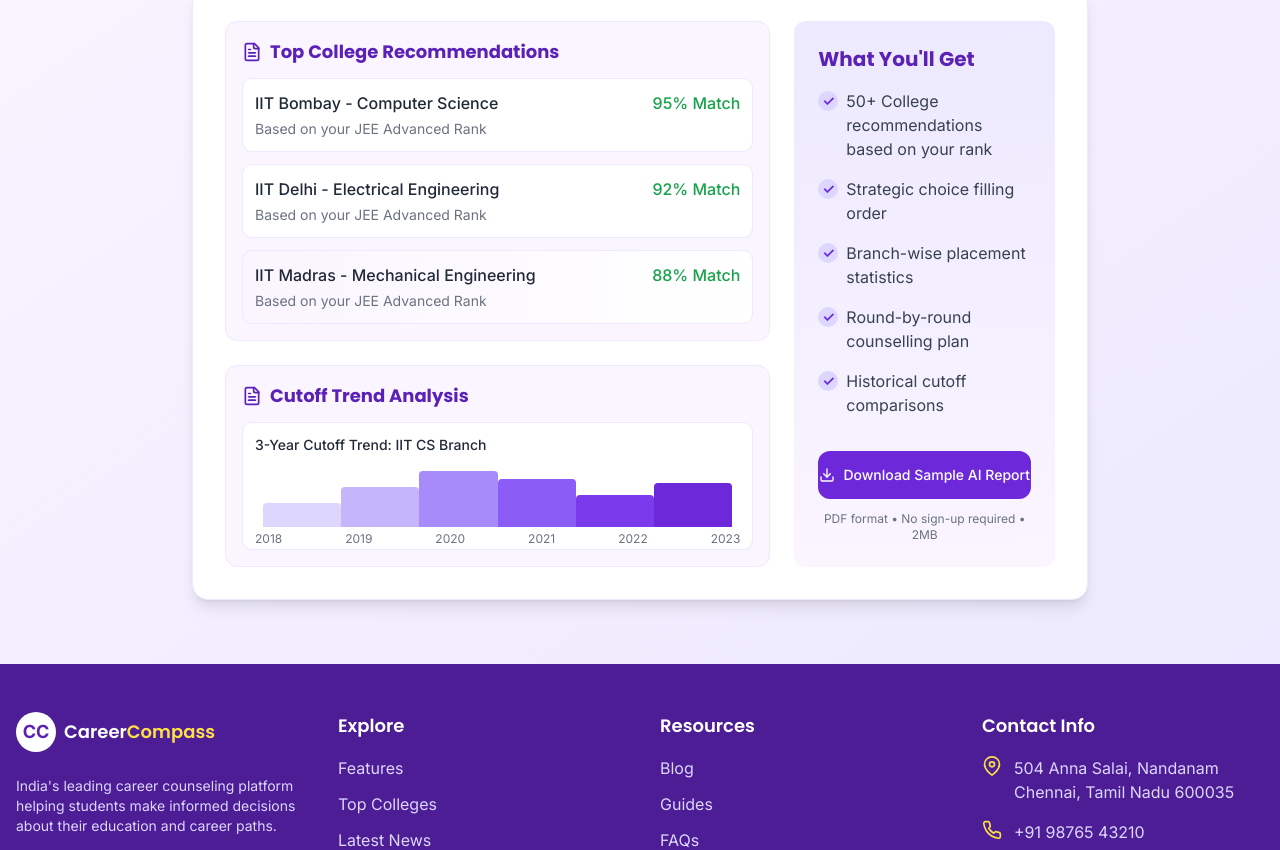
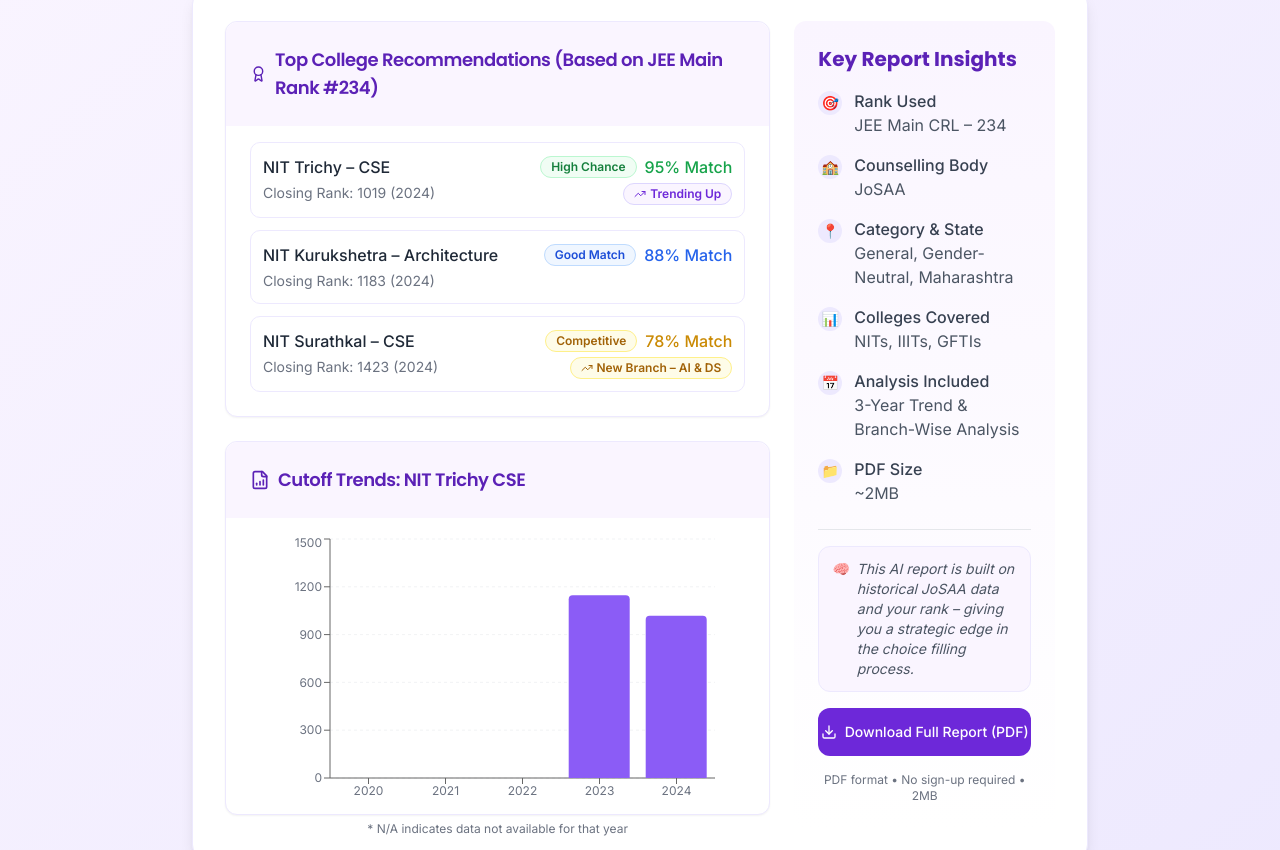
Before and after one commit to shubham196/career-compass-reimagine, a React (Vite) app: page /ai-choice-filling in a window 1280 px wide. Shown: the part 874-1724 px from the top of the page. Built offline with nearby package versions, Linux system fonts and the light colour scheme.

Commit message:
feat: Implement AI report overview section
Implement the AI report overview section with the suggested UI structure, including top recommendations, cutoff trends (optional), key insights, and a download option.

```diff
--- a/src/components/SampleAIReportSection.tsx
+++ b/src/components/SampleAIReportSection.tsx
@@ -1,7 +1,38 @@
 
 import React from "react";
 import { Button } from "@/components/ui/button";
-import { FileText, Download } from "lucide-react";
+import { FileText, Download, Award, TrendingUp, School, FileBarChart } from "lucide-react";
+import {
+  Card,
+  CardHeader,
+  CardTitle,
+  CardContent,
+  CardFooter
+} from "@/components/ui/card";
+import { Badge } from "@/components/ui/badge";
+import {
+  ChartContainer,
+  ChartTooltip,
+  ChartTooltipContent
+} from "@/components/ui/chart";
+import {
+  Bar,
+  BarChart,
+  CartesianGrid,
+  ResponsiveContainer,
+  XAxis,
+  YAxis,
+} from "recharts";
+import { Separator } from "@/components/ui/separator";
+
+// Sample data for cutoff trends
+const cutoffData = [
+  { year: '2020', value: null },
+  { year: '2021', value: null },
+  { year: '2022', value: null },
+  { year: '2023', value: 1147 },
+  { year: '2024', value: 1019 }
+];
 
 const SampleAIReportSection = () => {
   return (
@@ -9,122 +40,208 @@ const SampleAIReportSection = () => {
       <div className="container mx-auto px-4">
         <div className="text-center mb-10">
           <h2 className="text-3xl md:text-4xl font-bold mb-4 text-theme-primary">
-            Sample AI Report
+            Your Personalized College Report
           </h2>
           <p className="text-gray-600 max-w-2xl mx-auto">
-            See what's included in our comprehensive AI-powered college choice filling report before you purchase.
+            Based on your JEE scores, our AI has analyzed thousands of past admission records to generate these recommendations.
           </p>
         </div>
 
         <div className="max-w-4xl mx-auto bg-white rounded-2xl shadow-lg p-8 border border-purple-100">
           <div className="grid grid-cols-1 lg:grid-cols-3 gap-6">
-            {/* Column 1: Report Preview */}
+            {/* Column 1: Report Content */}
             <div className="lg:col-span-2 space-y-6">
-              <div className="rounded-lg p-4 bg-purple-50 border border-purple-100">
-                <h3 className="font-bold text-lg text-purple-800 flex items-center gap-2">
-                  <FileText className="h-5 w-5" />
-                  Top College Recommendations
-                </h3>
-                <div className="mt-3 space-y-3">
-                  <div className="p-3 bg-white rounded-md border border-purple-100">
+              {/* Section 1: Top Recommendations */}
+              <Card className="border border-purple-100">
+                <CardHeader className="bg-purple-50 rounded-t-lg">
+                  <CardTitle className="text-lg text-purple-800 flex items-center gap-2">
+                    <Award className="h-5 w-5" />
+                    Top College Recommendations (Based on JEE Main Rank #234)
+                  </CardTitle>
+                </CardHeader>
+                <CardContent className="pt-4">
+                  <div className="space-y-3">
+                    <div className="p-3 bg-white rounded-md border border-purple-100 hover:bg-purple-50 transition-colors">
                       <div className="flex justify-between">
-                      <span className="font-medium text-gray-800">IIT Bombay - Computer Science</span>
+                        <span className="font-medium text-gray-800">NIT Trichy – CSE</span>
+                        <div className="flex items-center gap-2">
+                          <Badge variant="outline" className="bg-green-50 text-green-700 border-green-200">High Chance</Badge>
                           <span className="text-green-600 font-medium">95% Match</span>
                         </div>
-                    <div className="text-sm text-gray-500 mt-1">Based on your JEE Advanced Rank</div>
                       </div>
-                  <div className="p-3 bg-white rounded-md border border-purple-100">
+                      <div className="flex justify-between text-sm text-gray-500 mt-1">
+                        <span>Closing Rank: 1019 (2024)</span>
+                        <Badge variant="outline" className="bg-purple-50 text-purple-700 border-purple-200">
+                          <TrendingUp className="h-3 w-3 mr-1" />
+                          Trending Up
+                        </Badge>
+                      </div>
+                    </div>
+
+                    <div className="p-3 bg-white rounded-md border border-purple-100 hover:bg-purple-50 transition-colors">
                       <div className="flex justify-between">
-                      <span className="font-medium text-gray-800">IIT Delhi - Electrical Engineering</span>
-                      <span className="text-green-600 font-medium">92% Match</span>
+                        <span className="font-medium text-gray-800">NIT Kurukshetra – Architecture</span>
+                        <div className="flex items-center gap-2">
+                          <Badge variant="outline" className="bg-blue-50 text-blue-700 border-blue-200">Good Match</Badge>
+                          <span className="text-blue-600 font-medium">88% Match</span>
                         </div>
-                    <div className="text-sm text-gray-500 mt-1">Based on your JEE Advanced Rank</div>
                       </div>
-                  <div className="p-3 bg-white rounded-md border border-purple-100 bg-gradient-to-r from-purple-50 to-transparent">
+                      <div className="flex justify-between text-sm text-gray-500 mt-1">
+                        <span>Closing Rank: 1183 (2024)</span>
+                      </div>
+                    </div>
+
+                    <div className="p-3 bg-white rounded-md border border-purple-100 hover:bg-purple-50 transition-colors">
                       <div className="flex justify-between">
-                      <span className="font-medium text-gray-800">IIT Madras - Mechanical Engineering</span>
-                      <span className="text-green-600 font-medium">88% Match</span>
+                        <span className="font-medium text-gray-800">NIT Surathkal – CSE</span>
+                        <div className="flex items-center gap-2">
+                          <Badge variant="outline" className="bg-yellow-50 text-yellow-700 border-yellow-200">Competitive</Badge>
+                          <span className="text-yellow-600 font-medium">78% Match</span>
                         </div>
-                    <div className="text-sm text-gray-500 mt-1">Based on your JEE Advanced Rank</div>
+                      </div>
+                      <div className="flex justify-between text-sm text-gray-500 mt-1">
+                        <span>Closing Rank: 1423 (2024)</span>
+                        <Badge variant="outline" className="bg-yellow-50 text-yellow-700 border-yellow-200">
+                          <TrendingUp className="h-3 w-3 mr-1" />
+                          New Branch – AI & DS
+                        </Badge>
                       </div>
                     </div>
                   </div>
+                </CardContent>
+              </Card>
 
-              <div className="rounded-lg p-4 bg-purple-50 border border-purple-100">
-                <h3 className="font-bold text-lg text-purple-800 flex items-center gap-2">
-                  <FileText className="h-5 w-5" />
-                  Cutoff Trend Analysis
-                </h3>
-                <div className="mt-3 space-y-3">
-                  <div className="h-32 bg-white rounded-md border border-purple-100 p-3">
-                    <div className="flex justify-between mb-2">
-                      <span className="text-sm font-medium text-gray-800">3-Year Cutoff Trend: IIT CS Branch</span>
-                    </div>
-                    <div className="h-16 w-full flex items-end justify-between px-2">
-                      <div className="w-1/6 h-6 bg-purple-200 rounded-t"></div>
-                      <div className="w-1/6 h-10 bg-purple-300 rounded-t"></div>
-                      <div className="w-1/6 h-14 bg-purple-400 rounded-t"></div>
-                      <div className="w-1/6 h-12 bg-purple-500 rounded-t"></div>
-                      <div className="w-1/6 h-8 bg-purple-600 rounded-t"></div>
-                      <div className="w-1/6 h-11 bg-purple-700 rounded-t"></div>
-                    </div>
-                    <div className="flex justify-between text-xs text-gray-500 mt-1">
-                      <span>2018</span>
-                      <span>2019</span>
-                      <span>2020</span>
-                      <span>2021</span>
-                      <span>2022</span>
-                      <span>2023</span>
+              {/* Section 2: Cutoff Trends */}
+              <Card className="border border-purple-100">
+                <CardHeader className="bg-purple-50 rounded-t-lg">
+                  <CardTitle className="text-lg text-purple-800 flex items-center gap-2">
+                    <FileBarChart className="h-5 w-5" />
+                    Cutoff Trends: NIT Trichy CSE
+                  </CardTitle>
+                </CardHeader>
+                <CardContent className="pt-4">
+                  <div className="h-64 w-full">
+                    <ChartContainer
+                      config={{
+                        primary: { theme: { light: "#8b5cf6", dark: "#8b5cf6" } },
+                        secondary: { theme: { light: "#c4b5fd", dark: "#c4b5fd" } },
+                      }}
+                    >
+                      <ResponsiveContainer width="100%" height="100%">
+                        <BarChart
+                          data={cutoffData}
+                          margin={{
+                            top: 5,
+                            right: 30,
+                            left: 20,
+                            bottom: 5,
+                          }}
+                        >
+                          <CartesianGrid strokeDasharray="3 3" vertical={false} />
+                          <XAxis dataKey="year" />
+                          <YAxis domain={[0, 1500]} tickCount={6} />
+                          <ChartTooltip
+                            content={
+                              <ChartTooltipContent
+                                labelFormatter={(label) => `Year: ${label}`}
+                              />
+                            }
+                          />
+                          <Bar
+                            dataKey="value"
+                            name="Closing Rank"
+                            radius={[4, 4, 0, 0]}
+                            fill="#8b5cf6"
+                            className="report-chart-bar"
+                          />
+                        </BarChart>
+                      </ResponsiveContainer>
+                    </ChartContainer>
+                    <div className="text-xs text-center text-gray-500 mt-2">
+                      * N/A indicates data not available for that year
                     </div>
                   </div>
-                </div>
-              </div>
+                </CardContent>
+              </Card>
             </div>
 
-            {/* Column 2: What You'll Get */}
-            <div className="bg-gradient-to-b from-purple-100 to-purple-50 rounded-lg p-6 flex flex-col justify-between">
+            {/* Column 2: Report Insights and Download */}
+            <div className="bg-gradient-to-b from-purple-50 to-white rounded-lg p-6 flex flex-col justify-between">
               <div>
-                <h3 className="font-bold text-xl text-purple-800 mb-4">What You'll Get</h3>
+                <h3 className="font-bold text-xl text-purple-800 mb-4">Key Report Insights</h3>
                 <ul className="space-y-4">
-                  <li className="flex gap-2">
-                    <div className="h-5 w-5 rounded-full bg-purple-200 text-purple-700 flex items-center justify-center flex-shrink-0 mt-0.5">
-                      <span className="text-sm font-bold">✓</span>
+                  <li className="flex gap-3">
+                    <div className="h-6 w-6 rounded-full bg-purple-100 text-purple-700 flex items-center justify-center flex-shrink-0 mt-0.5">
+                      <span className="text-sm">🎯</span>
                     </div>
-                    <span className="text-gray-700">50+ College recommendations based on your rank</span>
+                    <div>
+                      <span className="text-gray-700 font-medium">Rank Used</span>
+                      <p className="text-gray-600">JEE Main CRL – 234</p>
+                    </div>
                   </li>
-                  <li className="flex gap-2">
-                    <div className="h-5 w-5 rounded-full bg-purple-200 text-purple-700 flex items-center justify-center flex-shrink-0 mt-0.5">
-                      <span className="text-sm font-bold">✓</span>
+                  <li className="flex gap-3">
+                    <div className="h-6 w-6 rounded-full bg-purple-100 text-purple-700 flex items-center justify-center flex-shrink-0 mt-0.5">
+                      <span className="text-sm">🏫</span>
                     </div>
-                    <span className="text-gray-700">Strategic choice filling order</span>
+                    <div>
+                      <span className="text-gray-700 font-medium">Counselling Body</span>
+                      <p className="text-gray-600">JoSAA</p>
+                    </div>
                   </li>
-                  <li className="flex gap-2">
-                    <div className="h-5 w-5 rounded-full bg-purple-200 text-purple-700 flex items-center justify-center flex-shrink-0 mt-0.5">
-                      <span className="text-sm font-bold">✓</span>
+                  <li className="flex gap-3">
+                    <div className="h-6 w-6 rounded-full bg-purple-100 text-purple-700 flex items-center justify-center flex-shrink-0 mt-0.5">
+                      <span className="text-sm">📍</span>
                     </div>
-                    <span className="text-gray-700">Branch-wise placement statistics</span>
+                    <div>
+                      <span className="text-gray-700 font-medium">Category & State</span>
+                      <p className="text-gray-600">General, Gender-Neutral, Maharashtra</p>
+                    </div>
                   </li>
-                  <li className="flex gap-2">
-                    <div className="h-5 w-5 rounded-full bg-purple-200 text-purple-700 flex items-center justify-center flex-shrink-0 mt-0.5">
-                      <span className="text-sm font-bold">✓</span>
+                  <li className="flex gap-3">
+                    <div className="h-6 w-6 rounded-full bg-purple-100 text-purple-700 flex items-center justify-center flex-shrink-0 mt-0.5">
+                      <span className="text-sm">📊</span>
                     </div>
-                    <span className="text-gray-700">Round-by-round counselling plan</span>
+                    <div>
+                      <span className="text-gray-700 font-medium">Colleges Covered</span>
+                      <p className="text-gray-600">NITs, IIITs, GFTIs</p>
+                    </div>
                   </li>
-                  <li className="flex gap-2">
-                    <div className="h-5 w-5 rounded-full bg-purple-200 text-purple-700 flex items-center justify-center flex-shrink-0 mt-0.5">
-                      <span className="text-sm font-bold">✓</span>
+                  <li className="flex gap-3">
+                    <div className="h-6 w-6 rounded-full bg-purple-100 text-purple-700 flex items-center justify-center flex-shrink-0 mt-0.5">
+                      <span className="text-sm">📅</span>
                     </div>
-                    <span className="text-gray-700">Historical cutoff comparisons</span>
+                    <div>
+                      <span className="text-gray-700 font-medium">Analysis Included</span>
+                      <p className="text-gray-600">3-Year Trend & Branch-Wise Analysis</p>
+                    </div>
+                  </li>
+                  <li className="flex gap-3">
+                    <div className="h-6 w-6 rounded-full bg-purple-100 text-purple-700 flex items-center justify-center flex-shrink-0 mt-0.5">
+                      <span className="text-sm">📁</span>
+                    </div>
+                    <div>
+                      <span className="text-gray-700 font-medium">PDF Size</span>
+                      <p className="text-gray-600">~2MB</p>
+                    </div>
                   </li>
                 </ul>
               </div>
 
-              <div className="mt-8">
+              <div className="mt-6 space-y-4">
+                <Separator />
+                <div className="text-sm text-gray-600 italic bg-purple-50 p-3 rounded-lg border border-purple-100">
+                  <p className="flex items-start">
+                    <span className="mr-2">🧠</span>
+                    <span>
+                      This AI report is built on historical JoSAA data and your rank – giving you a strategic edge in the choice filling process.
+                    </span>
+                  </p>
+                </div>
                 <Button className="w-full bg-purple-700 hover:bg-purple-800 text-white font-medium py-6 rounded-lg flex items-center justify-center gap-2">
                   <Download className="h-5 w-5" />
-                  Download Sample AI Report
+                  Download Full Report (PDF)
                 </Button>
-                <p className="text-xs text-center mt-3 text-gray-500">
+                <p className="text-xs text-center text-gray-500">
                   PDF format • No sign-up required • 2MB
                 </p>
               </div>
```
Also changed, not shown: src/index.css (+31 -0 lines). Lines whose indentation alone changed are shown as unchanged.
